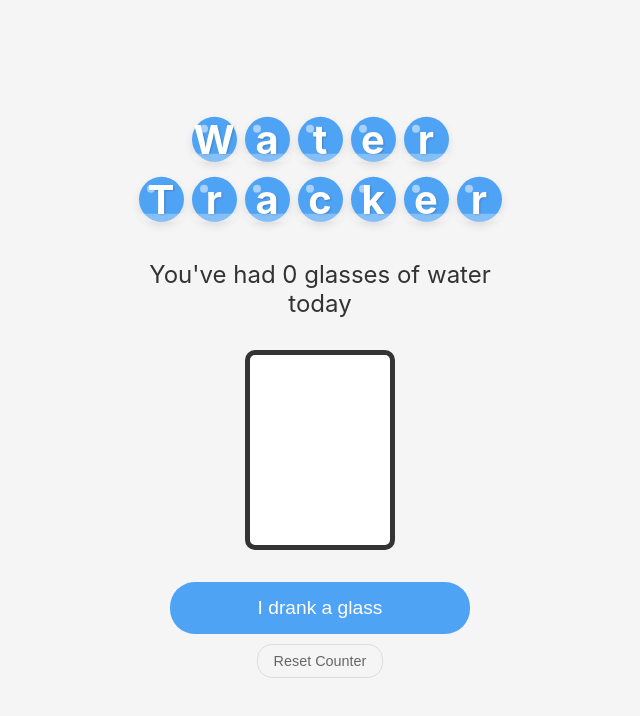
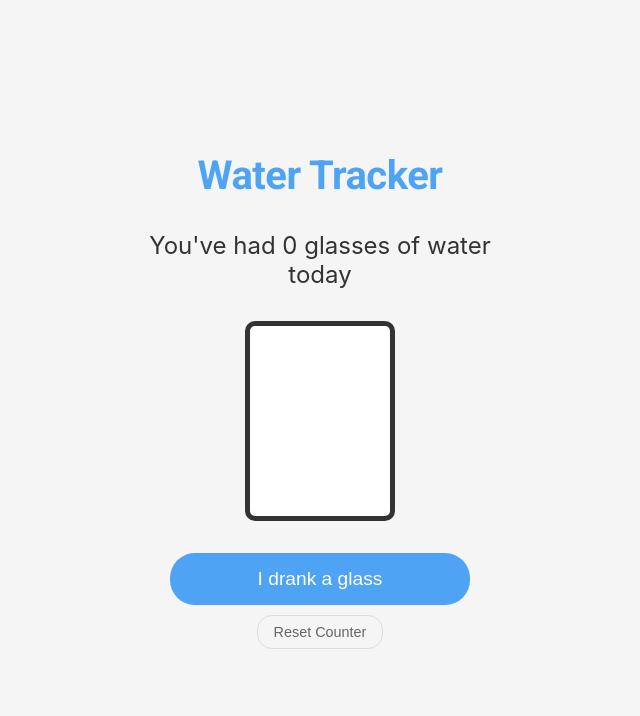
Before and after one commit to mb2514/Water-tracker, a plain HTML site: page index.html in a window 1280 px wide. Shown: the whole page, without its empty margins (320-960 px from the left). Drawn offline with Linux system fonts and the light colour scheme.

Commit message:
changes to the header

```diff
--- a/index.html
+++ b/index.html
@@ -4,28 +4,14 @@
     <meta charset="UTF-8">
     <meta name="viewport" content="width=device-width, initial-scale=1.0">
     <title>Water Tracker</title>
+    <link rel="preconnect" href="https://fonts.googleapis.com">
+    <link rel="preconnect" href="https://fonts.gstatic.com" crossorigin>
+    <link href="https://fonts.googleapis.com/css2?family=Roboto:wght@700&display=swap" rel="stylesheet">
     <link rel="stylesheet" href="styles.css">
 </head>
 <body>
     <div class="container">
-        <h1 class="water-header">
-            <div class="word-container">
-                <span class="water-letter">W</span>
-                <span class="water-letter">a</span>
-                <span class="water-letter">t</span>
-                <span class="water-letter">e</span>
-                <span class="water-letter">r</span>
-            </div>
-            <div class="word-container">
-                <span class="water-letter">T</span>
-                <span class="water-letter">r</span>
-                <span class="water-letter">a</span>
-                <span class="water-letter">c</span>
-                <span class="water-letter">k</span>
-                <span class="water-letter">e</span>
-                <span class="water-letter">r</span>
-            </div>
-        </h1>
+        <h1 class="title">Water Tracker</h1>
         <div class="counter">You've had <span id="glass-count">0</span> glasses of water today</div>
         <div class="jug-container">
             <div class="jug">
--- a/styles.css
+++ b/styles.css
@@ -20,14 +20,13 @@ body {
     text-align: center;
 }
 
-.water-header {
+.title {
+    font-family: 'Roboto', sans-serif;
+    font-weight: 700;
     font-size: 2.5rem;
+    color: #4fa3f5;
     margin-bottom: 2rem;
-    display: flex;
-    flex-direction: column;
-    align-items: center;
-    gap: 15px;
-    padding: 0 20px;
+    letter-spacing: -0.5px;
 }
 
 .word-container {
@@ -165,10 +164,14 @@ body {
         padding: 10px;
     }
 
-    .water-header {
+    .title {
         font-size: 2rem;
-        gap: 12px;
-        padding: 0 15px;
+        margin-bottom: 1.5rem;
+    }
+
+    .counter {
+        font-size: 1.2rem;
+        margin-bottom: 1.5rem;
     }
 
     .word-container {
@@ -182,11 +185,6 @@ body {
 
     .space {
         width: 16px;
-    }
-
-    .counter {
-        font-size: 1.2rem;
-        margin-bottom: 1.5rem;
     }
 
     .jug {
```
